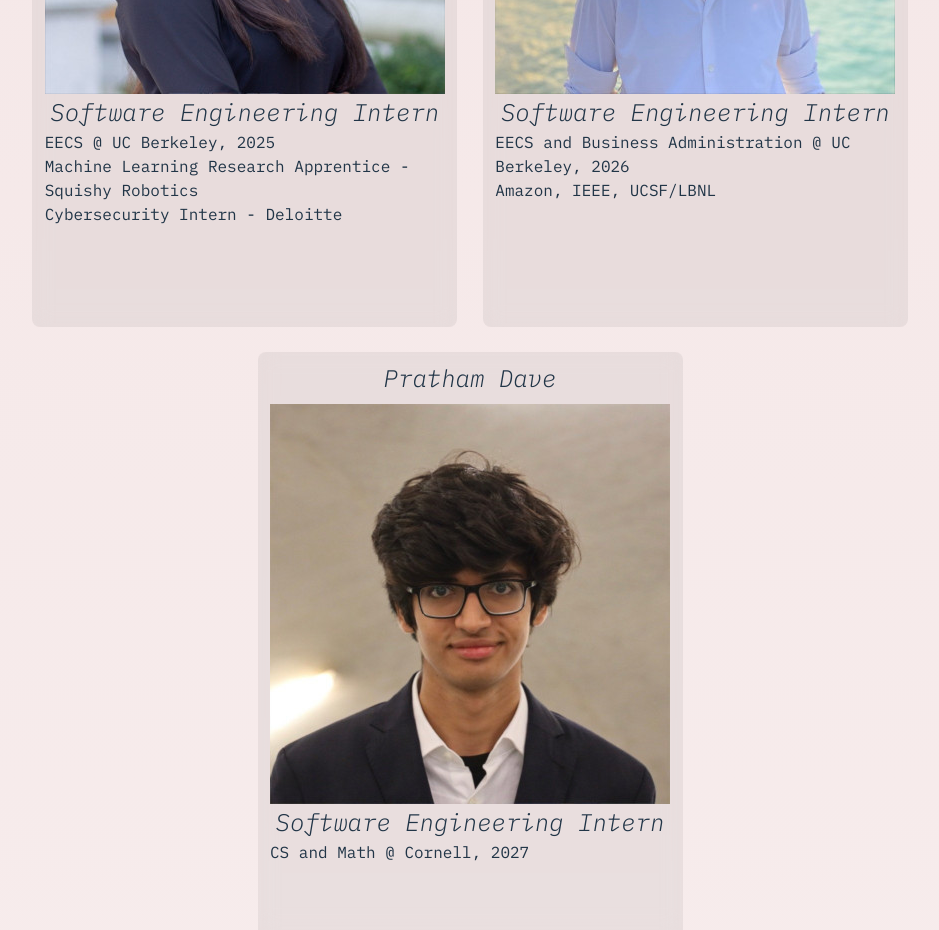
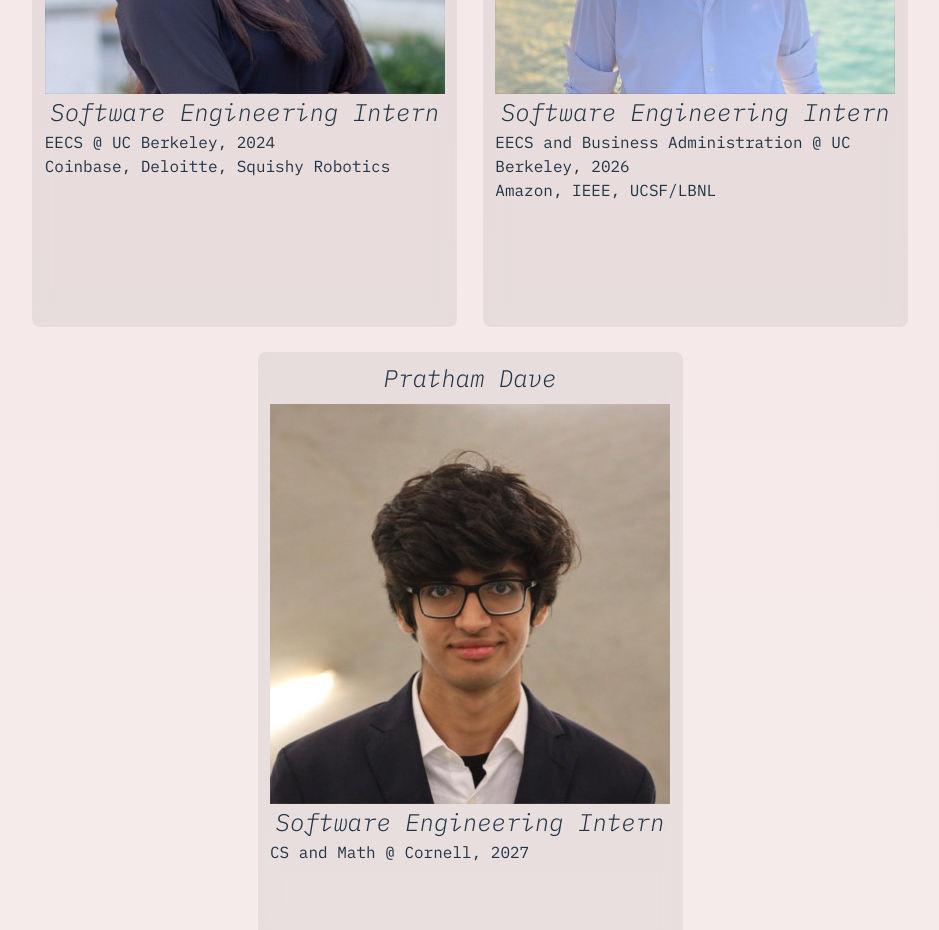
Before and after one commit to CoopHive/frontend, a React (Vite) app: page /about in a window 1280 px wide. Shown: the part 2720-3650 px from the top of the page, without its empty margins (170-1109 px from the left). Built offline with nearby package versions, Linux system fonts and the light colour scheme.

Commit message:
bio update

```diff
--- a/src/About.tsx
+++ b/src/About.tsx
@@ -40,7 +40,8 @@ const teamPortraitData = [
     title: "Engineer",
     image: Taylor,
     bio: <>
-      Prev at Molecule, Sigmadex, HedgeTrade <br /> OSS contributor @ IPFS, Filecoin, various DeSci projects
+      Prev at Molecule, Sigmadex, HedgeTrade <br />
+      OSS contributor @ IPFS, Filecoin, various DeSci projects
     </>,
   },
   {
@@ -56,7 +57,8 @@ const teamPortraitData = [
     title: "Software Engineering Intern",
     image: Aayushi,
     bio: <>
-      EECS @ UC Berkeley, 2025 <br /> Machine Learning Research Apprentice - Squishy Robotics <br /> Cybersecurity Intern - Deloitte
+      EECS @ UC Berkeley, 2024 <br />
+      Coinbase, Deloitte, Squishy Robotics
     </>,
   },
   {
@@ -64,7 +66,8 @@ const teamPortraitData = [
     title: "Software Engineering Intern",
     image: Vardhan,
     bio: <>
-      EECS and Business Administration @ UC Berkeley, 2026 <br /> Amazon, IEEE, UCSF/LBNL
+      EECS and Business Administration @ UC Berkeley, 2026 <br />
+      Amazon, IEEE, UCSF/LBNL
     </>,
   },
   {
```
